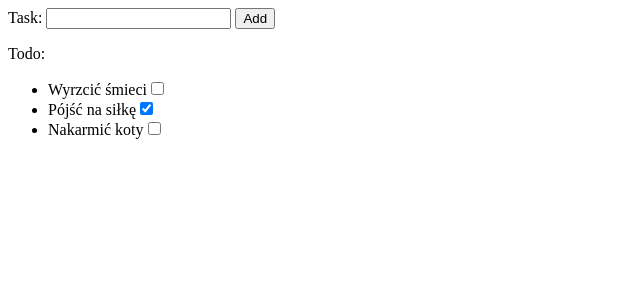
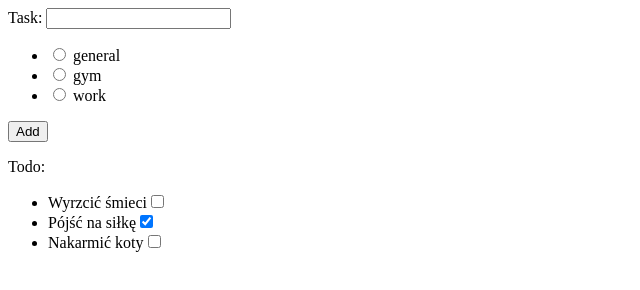
Before and after one commit to mateu52/kursTypeScript-przyklady, a website: page index.html in a window 1280 px wide. Shown: the whole page, without its empty margins (0-640 px from the left). Drawn offline with Linux system fonts and the light colour scheme.

Commit message:
optional properties

```diff
--- a/index.html
+++ b/index.html
@@ -9,6 +9,35 @@
     <form class="container">
         <label for="name">Task:</label>
         <input type="text" id="name" />
+        <ul class="categories">
+            <li>
+                <input
+                    type="radio"
+                    name="category"
+                    value="general"
+                    id="category-general"
+                />
+                <label for="category-general">general</label>
+            </li>
+            <li>
+                <input
+                    type="radio"
+                    name="category"
+                    value="gym"
+                    id="category-gym"
+                />
+                <label for="category-gym">gym</label>
+            </li>
+            <li>
+                <input
+                    type="radio"
+                    name="category"
+                    value="work"
+                    id="category-work"
+                />
+                <label for="category-work">work</label>
+            </li>
+        </ul>
         <button>Add</button>
         <p>Todo:</p>
         <ul class="tasks">
--- a/src/app.ts
+++ b/src/app.ts
@@ -11,20 +11,25 @@ const tasksContainerElement: HTMLElement = document.querySelector('.tasks');
 
 interface Task {
     name: string;
-    done: boolean
+    done: boolean;
+    category?: string;
 }
+
+const categories: string[] = ["general", "work", "gym", "hobby"];
 
 const tasks: Task[] = [
     {
         name: "Wyrzcić śmieci",
-        done: false
+        done: false,
     }, {
         name: "Pójść na siłkę",
-        done: true
+        done: true,
+        category: "gym"
     },
     {
         name: "Nakarmić koty",
-        done: false
+        done: false,
+        category: "general"
     }
 ];
 
@@ -32,6 +37,10 @@ const render = () => {
     tasksContainerElement.innerHTML = "";
     tasks.forEach((task, index) => {
         const taskElement: HTMLElement = document.createElement("li");
+
+        if (task.category){
+            taskElement.classList.add(task.category);
+        }
         const id: string = `task-${index}`;
 
         const labelElement: HTMLLabelElement = document.createElement("label");
```
Also changed, not shown: dist/app.js.
